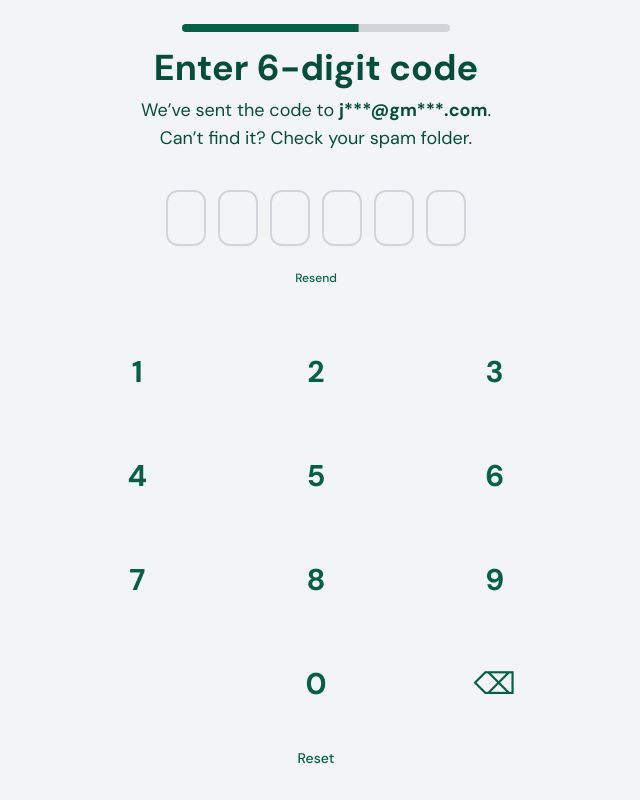
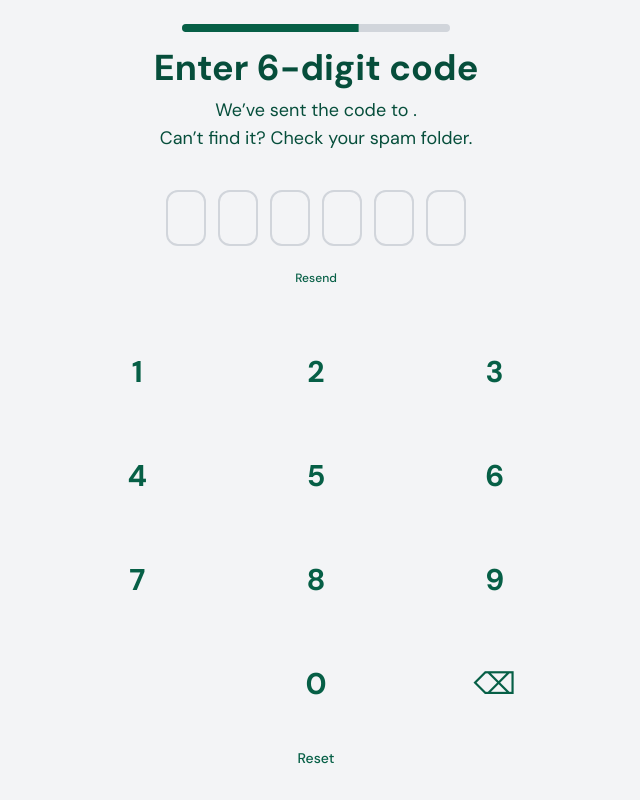
Before and after one commit to arijitf14/ecomm, a React (Vite) app: page /otp in a window 1280 px wide. Shown: the whole page, without its empty margins (324-964 px from the left). Built offline with nearby package versions, Linux system fonts and the light colour scheme.

Commit message:
Fix in email

```diff
--- a/src/pages/Login/index.tsx
+++ b/src/pages/Login/index.tsx
@@ -55,7 +55,8 @@ const Login = () => {
             validationSchema={validationSchema}
             onSubmit={(values) => {
               console.log("Values", values);
-              navigate("/otp");
+              // navigate("/otp");
+              navigate(`/otp?email=${encodeURIComponent(values.email)}`);
             }}
           >
             {({
--- a/src/pages/Otp/index.tsx
+++ b/src/pages/Otp/index.tsx
@@ -1,164 +1,7 @@
-// import { Button } from "../../components/ui/button";
-// import { Progress } from "../../components/ui/progress";
-// import { useEffect, useState } from "react";
-// import { useNavigate } from "react-router-dom";
-
-// const Otp = () => {
-//   const [otp, setOtp] = useState(Array(6).fill(""));
-//   const navigate = useNavigate();
-
-//   const handleNumberClick = (num: string) => {
-//     const nextIndex = otp.findIndex((digit) => digit === "");
-//     if (nextIndex !== -1) {
-//       const newOtp = [...otp];
-//       newOtp[nextIndex] = num;
-//       setOtp(newOtp);
-//     }
-//   };
-
-//   const handleBackspace = () => {
-//     const lastIndex = otp
-//       .slice()
-//       .reverse()
-//       .findIndex((digit) => digit !== "");
-//     if (lastIndex !== -1) {
-//       const index = 6 - 1 - lastIndex;
-//       const newOtp = [...otp];
-//       newOtp[index] = "";
-//       setOtp(newOtp);
-//     }
-//   };
-
-//   const handleReset = () => {
-//     setOtp(Array(6).fill(""));
-//   };
-
-//   useEffect(() => {
-//     if (otp.every((digit) => digit !== "")) {
-//       setTimeout(() => {
-//         navigate("/sign-up-face");
-//       }, 300);
-//     }
-//   }, [otp, navigate]);
-
-//   return (
-//     <div className="min-h-[100dvh] flex flex-col justify-between items-center px-4 py-6 bg-gray-100">
-//       {/* Top: Progress Bar */}
-//       <div className="w-[40%] max-w-md">
-//         <Progress
-//           value={66}
-//           className="h-2 rounded-full bg-gray-300 [&>div]:bg-emerald-800"
-//         />
-//       </div>
-
-//       {/* Middle: Content */}
-//       <div className="w-full flex-grow flex flex-col justify-center items-center">
-//         <div className="w-full max-w-2xl flex flex-col items-center gap-6 px-4">
-//           {/* Headings */}
-//           <div className="text-center space-y-4">
-//             <h1 className="text-3xl sm:text-4xl font-sans mt-4 md:text-5xl font-bold text-emerald-900">
-//               Enter 6-digit code
-//             </h1>
-//             <p className="text-base sm:text-lg font-sans text-emerald-900 max-w-md">
-//               We’ve sent the code to <strong>j***@gm***.com</strong>.
-//               <br />
-//               Can’t find it? Check your spam folder.
-//             </p>
-//           </div>
-
-//           {/* OTP Boxes */}
-//           <div className="flex justify-center gap-3">
-//             {otp.map((digit, index) => (
-//               <div
-//                 key={index}
-//                 className={`w-10 h-14 flex items-center font-sans justify-center rounded-xl text-2xl font-semibold border-2 ${
-//                   digit ? "border-emerald-800" : "border-gray-300"
-//                 }`}
-//               >
-//                 {digit}
-//               </div>
-//             ))}
-//           </div>
-
-//           {/* Actions */}
-//           <div className="flex flex-col items-center space-y-2">
-//             <Button variant="ghost" size="sm" className=" font-sans text-emerald-800">
-//               Resend
-//             </Button>
-//           </div>
-
-//           {/* Keypad */}
-//           {/* <div className="grid grid-cols-3 gap-4 w-full max-w-xs pt-4">
-//             {["1", "2", "3", "4", "5", "6", "7", "8", "9", "", "0", "⌫"].map(
-//               (key, i) =>
-//                 key === "" ? (
-//                   <div key={i} />
-//                 ) : key === "⌫" ? (
-//                   <button
-//                     key={i}
-//                     onClick={handleBackspace}
-//                     className="h-12 rounded-full flex justify-center items-center text-xl font-semibold text-emerald-800 focus:outline-none"
-//                   >
-//                     {key}
-//                   </button>
-//                 ) : (
-//                   <button
-//                     key={i}
-//                     onClick={() => handleNumberClick(key)}
-//                     className="h-12 rounded-full text-xl font-semibold text-emerald-800 focus:outline-none"
-//                   >
-//                     {key}
-//                   </button>
-//                 )
-//             )}
-//           </div> */}
-
-//           <div className="grid grid-cols-3 gap-6 max-w-xs w-full md:max-w-md font-sans lg:max-w-lg">
-//             {["1", "2", "3", "4", "5", "6", "7", "8", "9"].map((num) => (
-//               <button
-//                 key={num}
-//                 onClick={() => handleNumberClick(num)}
-//                 className="h-12 md:h-16 lg:h-20 text-xl md:text-2xl font-sans lg:text-3xl font-semibold text-emerald-800"
-//               >
-//                 {num}
-//               </button>
-//             ))}
-//             <div />
-//             <button
-//               onClick={() => handleNumberClick("0")}
-//               className="h-12 md:h-16 lg:h-20 text-xl md:text-2xl font-sans lg:text-3xl font-semibold text-emerald-800"
-//             >
-//               0
-//             </button>
-//             <button
-//               onClick={handleBackspace}
-//               className="h-12 md:h-16 lg:h-20 text-xl md:text-2xl font-sans lg:text-3xl flex justify-center items-center text-emerald-800"
-//             >
-//               ⌫
-//             </button>
-//           </div>
-
-//           <div className="flex flex-col items-center space-y-2">
-//             <Button
-//               variant="link"
-//               onClick={handleReset}
-//               className=" font-sans text-emerald-800"
-//             >
-//               Reset
-//             </Button>
-//           </div>
-//         </div>
-//       </div>
-//     </div>
-//   );
-// };
-
-// export default Otp;
-
 import { Button } from "../../components/ui/button";
 import { Progress } from "../../components/ui/progress";
 import { useEffect, useState } from "react";
-import { useNavigate } from "react-router-dom";
+import { useLocation, useNavigate } from "react-router-dom";
 
 const Otp = () => {
   const [otp, setOtp] = useState(Array(6).fill(""));
@@ -172,6 +15,10 @@ const Otp = () => {
       setOtp(newOtp);
     }
   };
+
+  const location = useLocation();
+  const queryParams = new URLSearchParams(location.search);
+  const email = queryParams.get("email");
 
   const handleBackspace = () => {
     const lastIndex = otp
@@ -211,7 +58,7 @@ const Otp = () => {
             Enter 6-digit code
           </h1>
           <p className="text-base sm:text-lg font-sans text-emerald-900 max-w-md">
-            We’ve sent the code to <strong>j***@gm***.com</strong>.
+            We’ve sent the code to <strong>{email}</strong>.
             <br />
             Can’t find it? Check your spam folder.
           </p>
```
